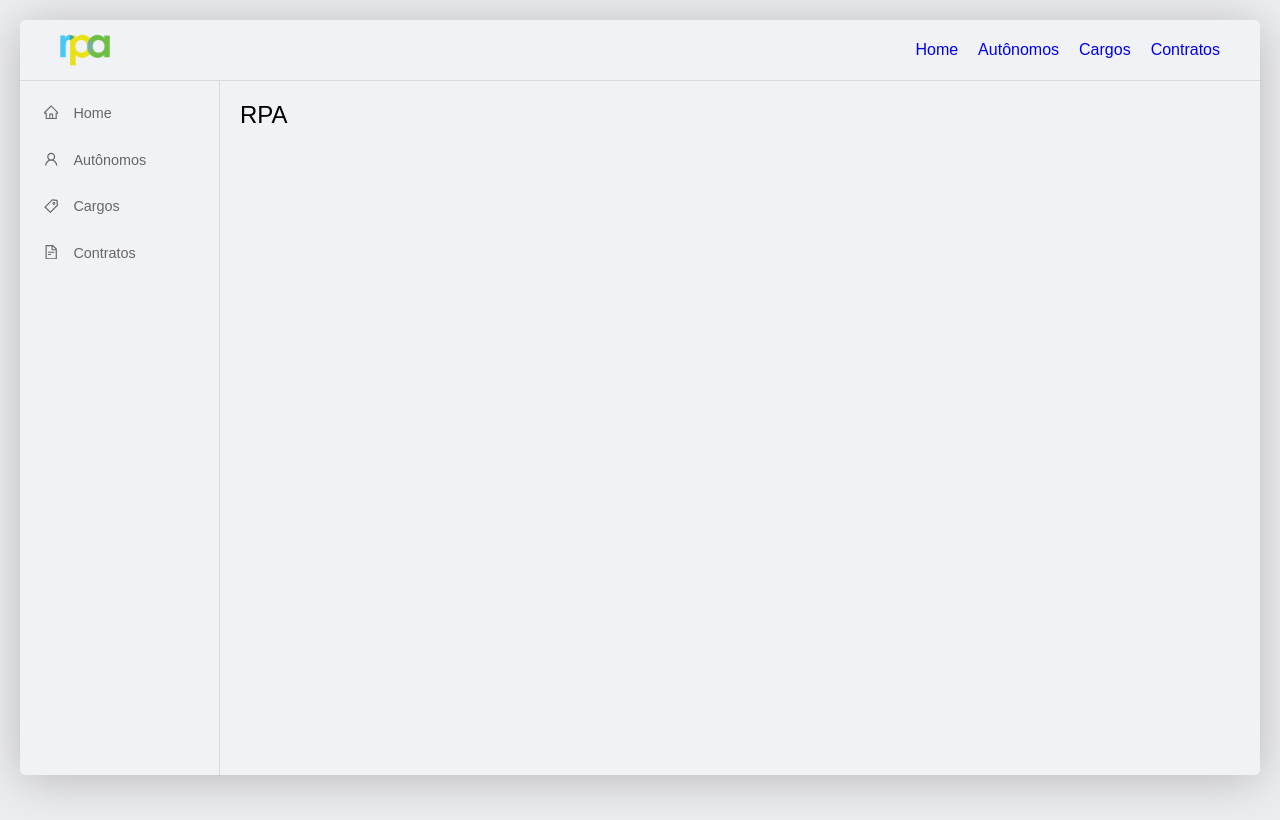
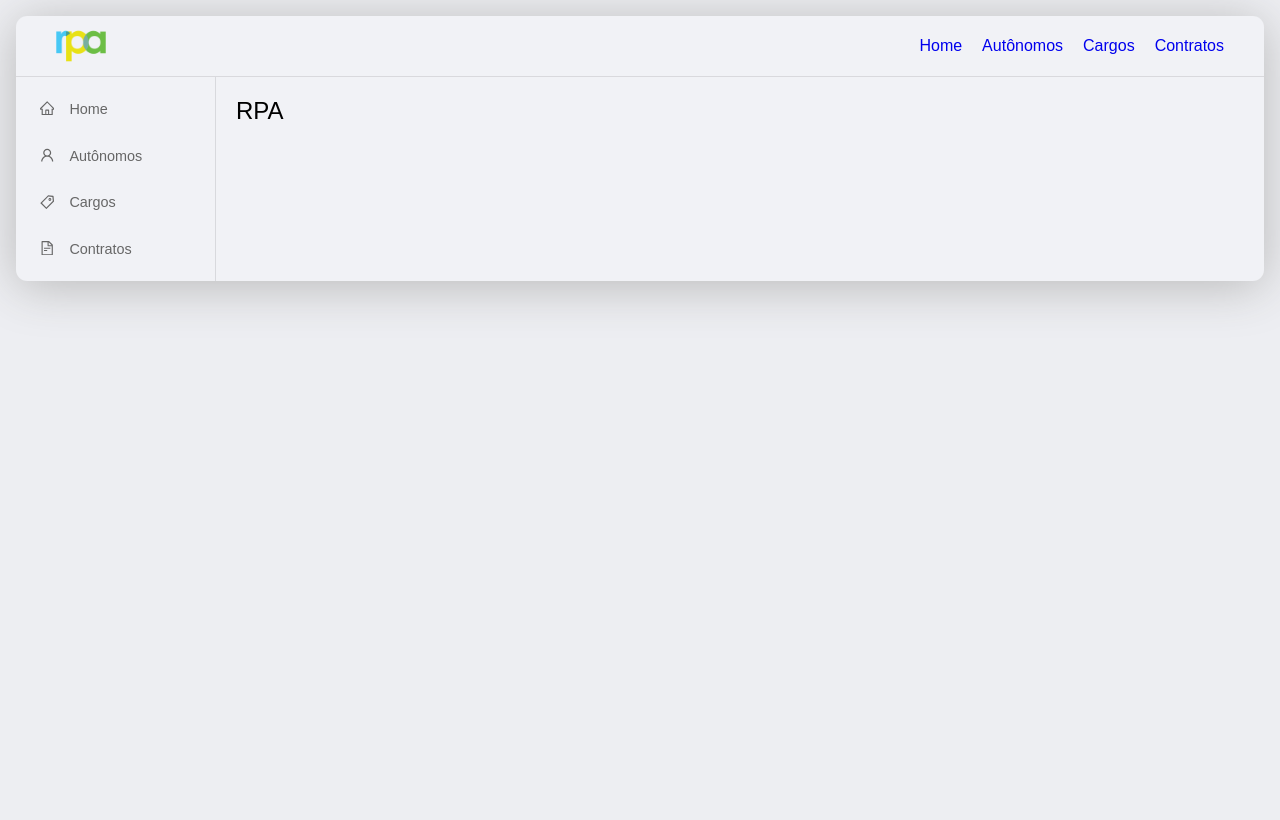
Before and after one commit to renatodantas/cds-rpa-frontend, a React (Vite) app: page / in a window 1280 px wide. Built offline with nearby package versions, Linux system fonts and the light colour scheme.

Commit message:
Layout fixes

```diff
--- a/src/App.tsx
+++ b/src/App.tsx
@@ -3,27 +3,9 @@ import styled from 'styled-components';
 import { Navbar } from './components/Navbar';
 import { Sidebar } from './components/Sidebar';
 
-const Container = styled.div`
-  margin: 20px;
-  height: calc(100vh - 45px);
-  border-radius: 5px;
-  box-shadow: 0 5px 50px #b8b8b8;
-  background: #F1F2F6;
-`;
-
-const Section = styled.section`
-  display: flex;
-  height: calc(100vh - 105px);
-`;
-
-const Main = styled.main`
-  padding: 20px;
-  flex: 1;
-`;
-
 export const App = () => {
   return (
-    <Container>
+    <Container id='app-container'>
       <Navbar />
       <Section>
         <Sidebar />
@@ -34,3 +16,19 @@ export const App = () => {
     </Container>
   );
 };
+
+const Container = styled.div`
+  margin: 1rem;
+  border-radius: 0.7rem;
+  box-shadow: 0 5px 50px #b8b8b8;
+  background: #F1F2F6;
+`;
+
+const Section = styled.section`
+  display: flex;
+`;
+
+const Main = styled.main`
+  padding: 20px;
+  flex: 1;
+`;
--- a/src/main.tsx
+++ b/src/main.tsx
@@ -5,7 +5,6 @@ import type { ValidateMessages } from 'rc-field-form/lib/interface';
 import React from 'react';
 import ReactDOM from 'react-dom/client';
 import { QueryClient, QueryClientProvider } from 'react-query';
-import { ReactQueryDevtools } from 'react-query/devtools';
 import { RouterProvider } from 'react-router-dom';
 import './global.css';
 import { router } from './router';
@@ -31,7 +30,6 @@ ReactDOM.createRoot(document.getElementById('root') as HTMLElement).render(
     <ConfigProvider locale={ptBR} form={{ validateMessages }}>
       <QueryClientProvider client={client}>
         <RouterProvider router={router} />
-        <ReactQueryDevtools />
       </QueryClientProvider>
     </ConfigProvider>
   </React.StrictMode>
```
